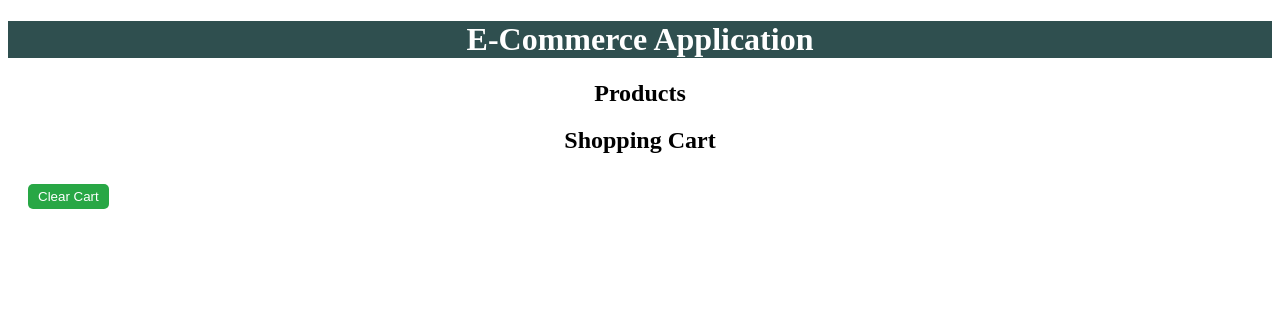
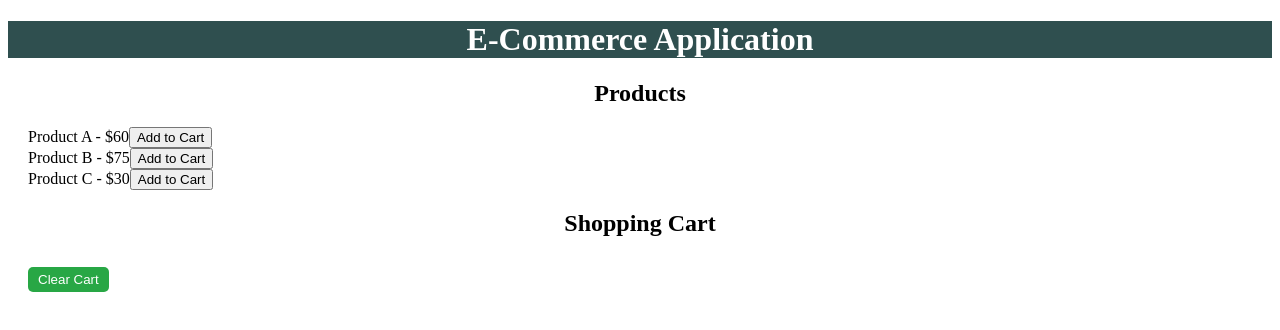
Before and after one commit to Helia-Karisani/React-Ecommerce_RTK, a React (Vite) app: page / in a window 1280 px wide. Shown: the top 330 px of the page. Built offline with nearby package versions, Linux system fonts and the light colour scheme.

Commit message:
Implementing ProductList component

```diff
--- a/src/Components/ProductList.jsx
+++ b/src/Components/ProductList.jsx
@@ -13,6 +13,14 @@ const ProductList = () => {
     <div className="product-list">
       <h2 className="product-list-title">Products</h2>
       <ul className="product-list-items">
+        {products.map( product => (
+          <li key={product.id} className="product-list-items">
+           <span>
+            {product.name} - ${product.price}
+           </span>
+           <button> Add to Cart </button>
+          </li>
+        ))}
 
       </ul>
     </div>
```
